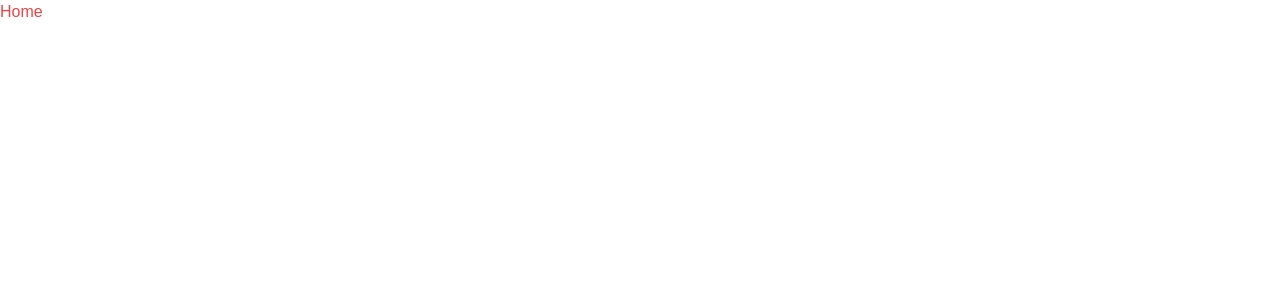
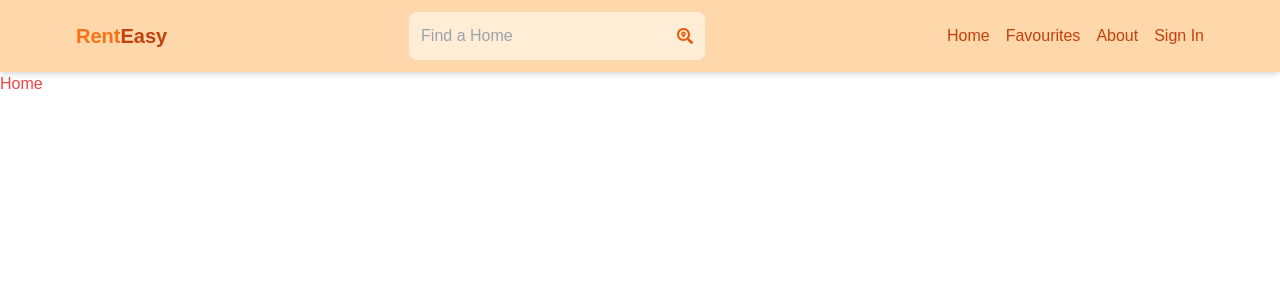
Before and after one commit to edmundnche/RentEasy, a Next.js app: page / in a window 1280 px wide. Shown: the top 300 px of the page. Built offline with nearby package versions, Linux system fonts and the light colour scheme.

Commit message:
Add Header Component

```diff
--- a/src/app/layout.js
+++ b/src/app/layout.js
@@ -1,5 +1,6 @@
 import { Geist, Geist_Mono } from "next/font/google";
 import "./globals.css";
+import Header from "@/components/Header";
 
 const geistSans = Geist({
   variable: "--font-geist-sans",
@@ -22,6 +23,7 @@ export default function RootLayout({ children }) {
       <body
         className={`${geistSans.variable} ${geistMono.variable} antialiased`}
       >
+        <Header />
         {children}
       </body>
     </html>
--- /dev/null
+++ b/src/components/Header.jsx
@@ -0,0 +1,49 @@
+import { FaSearchLocation } from "react-icons/fa";
+import Link from 'next/link';
+
+export default function Header() {
+    return (
+        <header className='bg-orange-200 shadow-md'>
+            <div className='flex justify-between items-center max-w-6xl mx-auto p-3'>
+                <Link href='/'>
+                    <h1 className='font-bold text-sm sm:text-xl flex flex-wrap'>
+                        <span className='text-orange-500'>Rent</span>
+                        <span className='text-orange-700'>Easy</span>
+                    </h1>
+                </Link>
+                <form className='bg-orange-100 p-3 rounded-lg flex items-center'>
+                    <input
+                        type='text'
+                        placeholder='Find a Home'
+                        className='bg-transparent focus:outline-none w-24 sm:w-64 text-orange-700'
+                    />
+                    <button>
+                        <FaSearchLocation className='text-orange-600' />
+                    </button>
+                </form>
+                <ul className='flex gap-4'>
+                    <Link href='/'>
+                        <li className='hidden md:inline text-orange-700 hover:underline'>
+                            Home
+                        </li>
+                    </Link>
+                    <Link href='/favourites'>
+                        <li className='hidden md:inline text-orange-700 hover:underline'>
+                            Favourites
+                        </li>
+                    </Link>
+                    <Link href='/about'>
+                        <li className='hidden md:inline text-orange-700 hover:underline'>
+                            About
+                        </li>
+                    </Link>
+                    <Link href='/sign-in'>
+                        <li className='hidden md:inline text-orange-700 hover:underline'>
+                            Sign In
+                        </li>
+                    </Link>
+                </ul>
+            </div>
+        </header>
+    );
+}
```
Also changed, not shown: package.json (+5 -4 lines), 1 other file (tests, documents, lock files or other folders).
